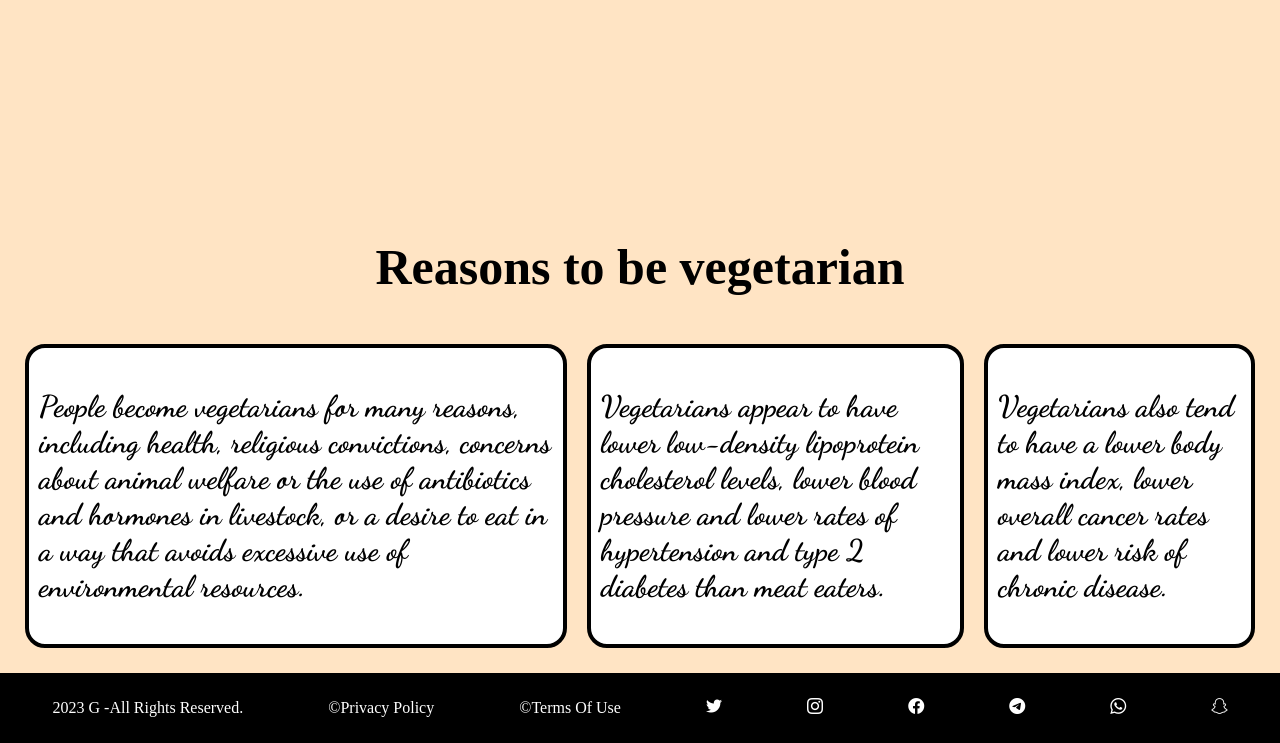
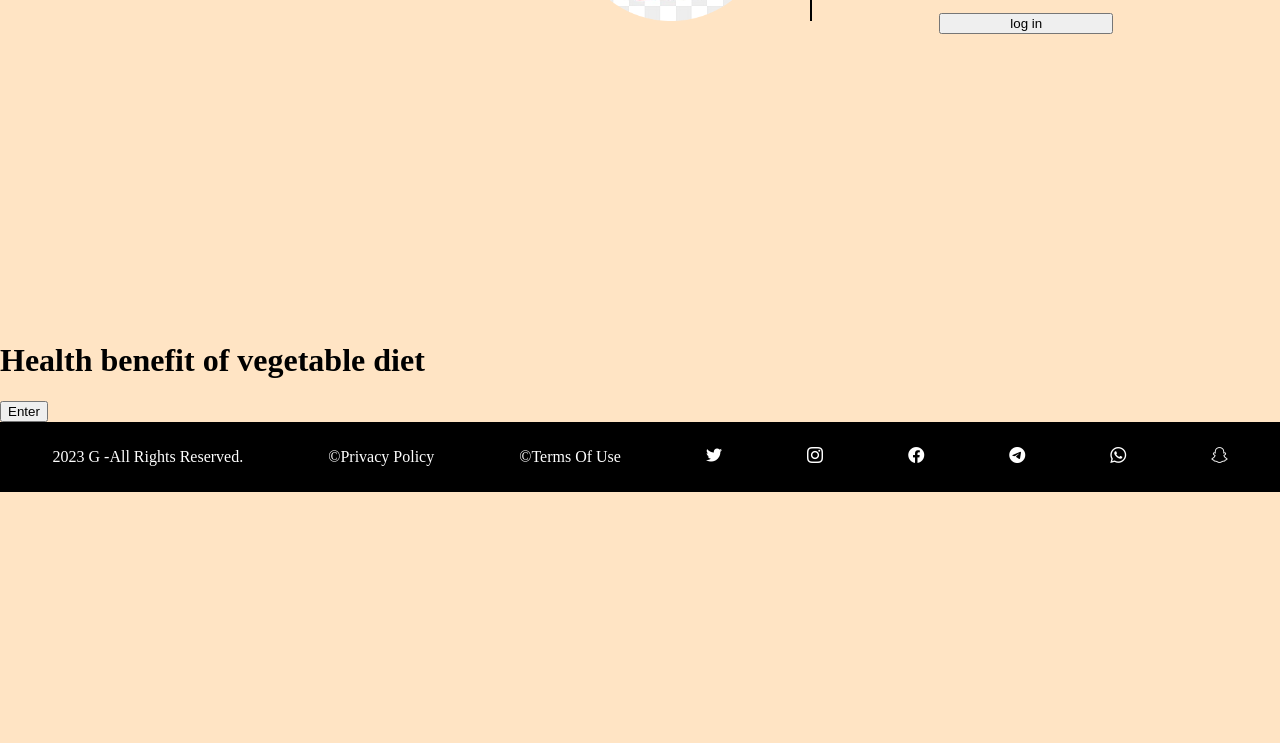
Before and after one commit to jemalSeid/Vegan-generation, a plain HTML site: page index.html in a window 1280 px wide. Shown: the part 686-1429 px from the top of the page. After the commit the page ends 1178 px from the top, so only its background shows below. Drawn offline with nearby package versions, Linux system fonts and the light colour scheme; a web font is replaced by a local one.

Commit message:
Update index.html

```diff
--- a/index.html
+++ b/index.html
@@ -9,6 +9,8 @@
   <link rel="preconnect" href="https://fonts.gstatic.com" crossorigin>
   <link href="https://fonts.googleapis.com/css2?family=Dancing+Script:wght@700&family=Merriweather+Sans:wght@300&family=Montserrat&family=Mynerve&family=Quicksand:wght@600&family=Roboto&family=Ubuntu+Mono&display=swap" rel="stylesheet">
  <link rel='stylesheet' href='https://cdn-uicons.flaticon.com/uicons-brands/css/uicons-brands.css'>
+ <link href="https://fonts.googleapis.com/css2?family=Dancing+Script:wght@700&family=Lobster&family=Quicksand:wght@600&family=Roboto&family=Ubuntu+Mono&display=swap" rel="stylesheet">
+
 </head>
 
 <body>
@@ -28,6 +30,8 @@
       <input type="submit">
     </form>
   </nav>
+
+  <h1 id="animation">“I have always eaten animal flesh with a somewhat guilty conscience” <br> <i>Albert Einstein</i>   </h1>
 
 
   <div class="container">
@@ -53,31 +57,26 @@
         <label for="Password">Password</label>
         <input type="password" name="Password">
         <p> <a href="#">forget Password?</a> </p>
-        <button>log in</button>
+        <button type="button"  class="btn">log in</button>
+
       </form>
 
 
     </div>
 
   </div>
+   <!-- middle-container -->
 
-  <h1 id="bottomintro">Reasons to be vegetarian</h1>
+   <div class="middle-container">
+   <h1>Health benefit of vegetable diet</h1>
+    <p class="benefits"></p>
+    <button type="button" class="submitbtn">Enter</button>
 
-  <div class="bottom-container">
-    <div class="bottomOne">
-      <p>People become vegetarians for many reasons, including health, religious convictions,
-        concerns about animal welfare or the use of antibiotics and hormones in livestock,
-        or a desire to eat in a way that avoids excessive use of environmental resources.</p>
-    </div>
-    <div class="bottomTwo">
-      <p>Vegetarians appear to have lower low-density lipoprotein cholesterol levels,
-        lower blood pressure and lower rates of hypertension and type 2 diabetes than meat eaters.</p>
-    </div>
-    <div class="bottomThree">
-      <p>Vegetarians also tend to have a lower body mass index, lower overall cancer rates and lower
-        risk of chronic disease.</p>
-    </div>
-  </div>
+   </div>
+
+
+
+
   <footer>
     <p>2023 G -All Rights Reserved.</p>
     <a href="privacy.html">©Privacy Policy</a>
@@ -93,7 +92,7 @@
   </footer>
 
 
-
+ <script src="index.js"></script>
 </body>
 
 </html>
```
